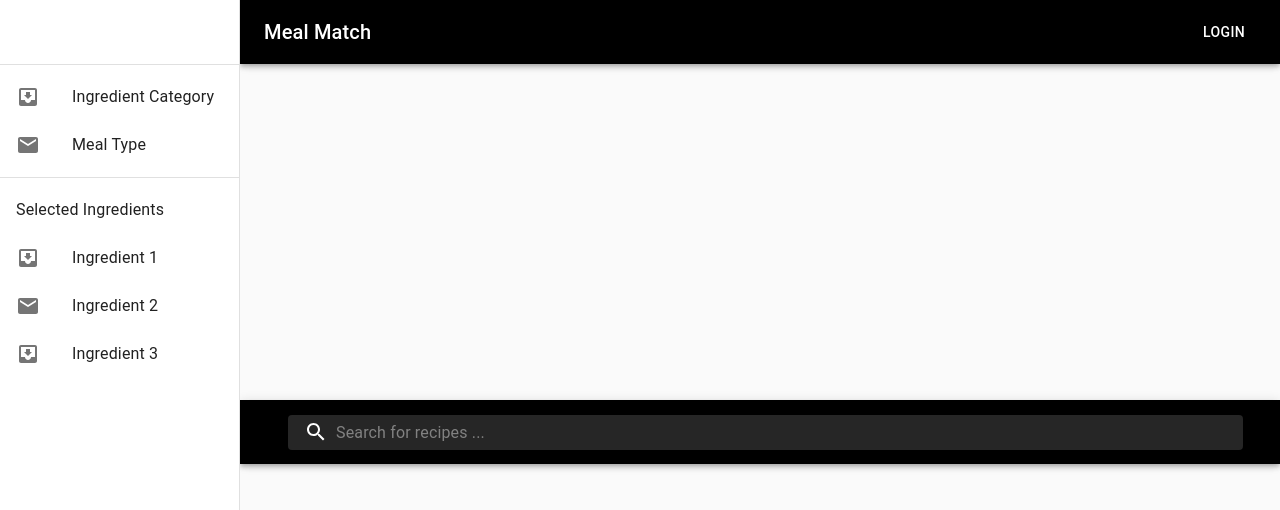
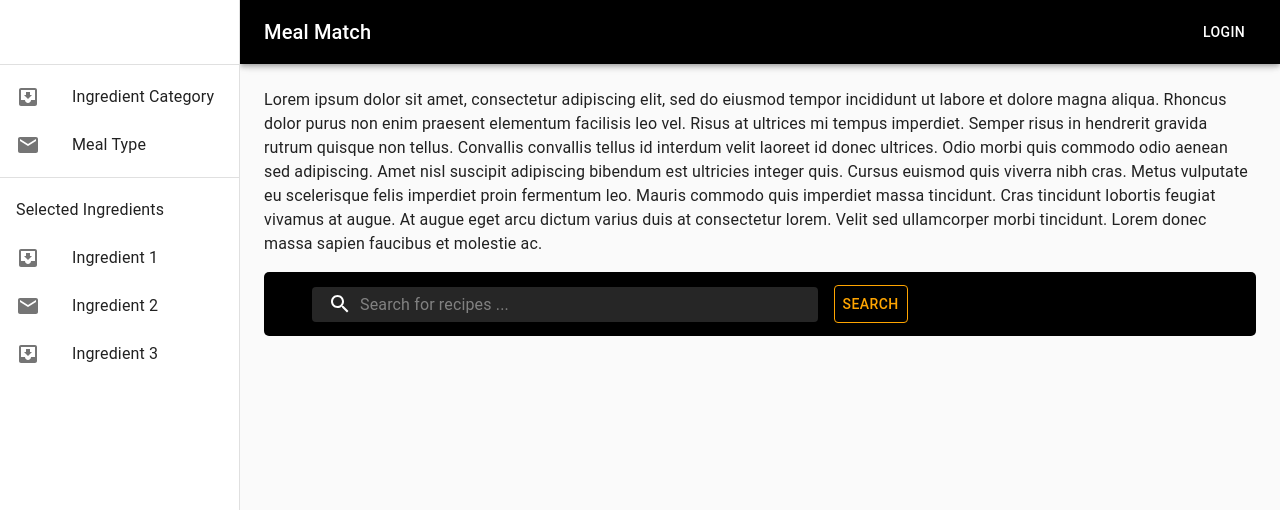
Before and after one commit to amriteshs/mealmatch, a React (Create React App) app in the folder Front-End/tech-nox/: page / in a window 1280 px wide. Shown: the top 510 px of the page. Built offline with nearby package versions, Linux system fonts and the light colour scheme.

Commit message:
update + design changes

```diff
--- a/Front-End/tech-nox/src/home.js
+++ b/Front-End/tech-nox/src/home.js
@@ -32,16 +32,16 @@ const useStyles = makeStyles(theme => ({
     backgroundColor:'black'
   },
   searchBar:{
-    width: `calc(100% - ${drawerWidth}px)`,
-    marginLeft: drawerWidth,
-    marginTop:'25rem',
-    backgroundColor:'black'
+    backgroundColor: 'black',
+    height: '4rem',
+    borderRadius: '5px',
+    marginTop: '1rem'
   },
   title: {
     flexGrow: 1,
   },
   inputRoot: {
-    color: 'inherit',
+    color: 'white',
   },
   search: {
     position: 'relative',
@@ -65,7 +65,7 @@ const useStyles = makeStyles(theme => ({
     transition: theme.transitions.create('width'),
     width: '100%',
     [theme.breakpoints.up('md')]: {
-      width: '100ch',
+      width: '50ch',
     },
   },
   searchIcon: {
@@ -76,6 +76,13 @@ const useStyles = makeStyles(theme => ({
     display: 'flex',
     alignItems: 'center',
     justifyContent: 'center',
+    color:'white'
+  },
+  searchBtn:{
+    color:'orange',
+    backgroundColor:'black',
+    borderColor:'orange',
+    border:'1px solid orange',
   },
   drawer: {
     width: drawerWidth,
@@ -144,10 +151,21 @@ export default function PermanentDrawerLeft() {
       </Drawer>
       <main className={classes.content}>
         <div className={classes.toolbar} />
-
+      <Typography>
+          Lorem ipsum dolor sit amet, consectetur adipiscing elit, sed do eiusmod tempor incididunt
+          ut labore et dolore magna aliqua. Rhoncus dolor purus non enim praesent elementum
+          facilisis leo vel. Risus at ultrices mi tempus imperdiet. Semper risus in hendrerit
+          gravida rutrum quisque non tellus. Convallis convallis tellus id interdum velit laoreet id
+          donec ultrices. Odio morbi quis commodo odio aenean sed adipiscing. Amet nisl suscipit
+          adipiscing bibendum est ultricies integer quis. Cursus euismod quis viverra nibh cras.
+          Metus vulputate eu scelerisque felis imperdiet proin fermentum leo. Mauris commodo quis
+          imperdiet massa tincidunt. Cras tincidunt lobortis feugiat vivamus at augue. At augue eget
+          arcu dictum varius duis at consectetur lorem. Velit sed ullamcorper morbi tincidunt. Lorem
+          donec massa sapien faucibus et molestie ac.
+        </Typography>
+        <div className={classes.searchBar}>
+        <Toolbar>
         {/* This is the search bar */}
-        <AppBar className={classes.searchBar}>
-        <Toolbar>
         <div className={classes.search}>
             <div className={classes.searchIcon}>
               <SearchIcon />
@@ -161,8 +179,9 @@ export default function PermanentDrawerLeft() {
               inputProps={{ 'aria-label': 'search' }}
             />
           </div>
+          <Button className={classes.searchBtn}>Search</Button>
         </Toolbar>
-      </AppBar>
+        </div>
 
       </main>
     </div>
```
Also changed, not shown: 1 other file (tests, documents, lock files or other folders).
